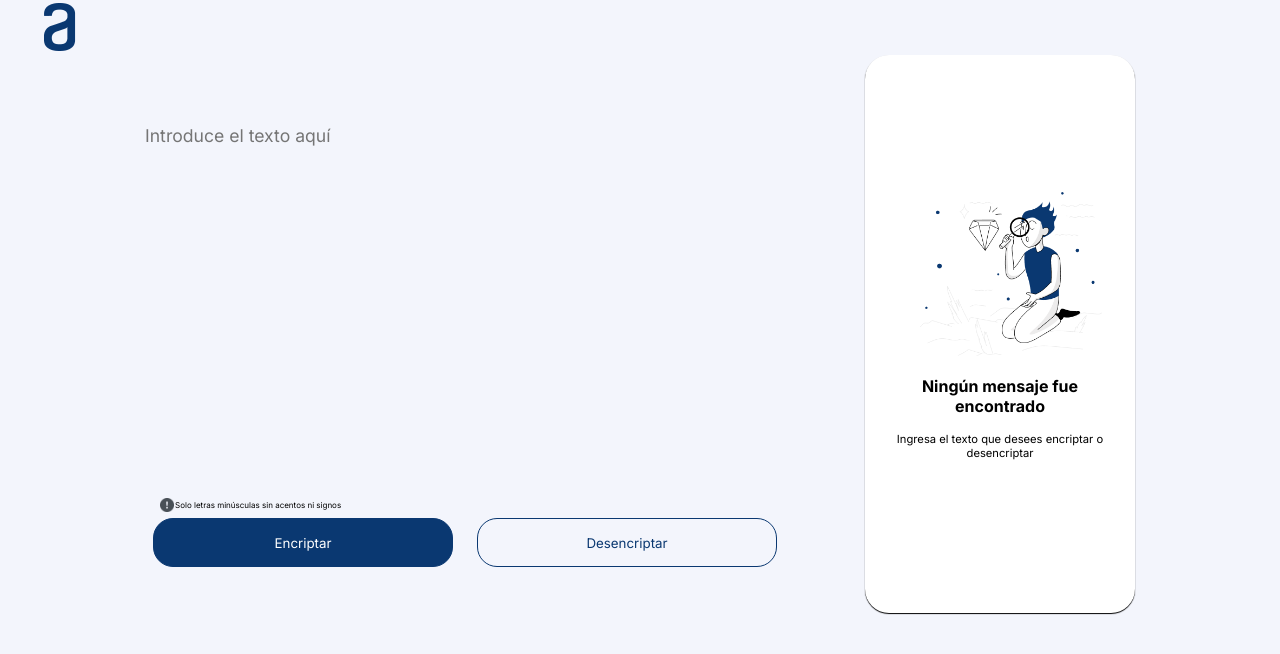
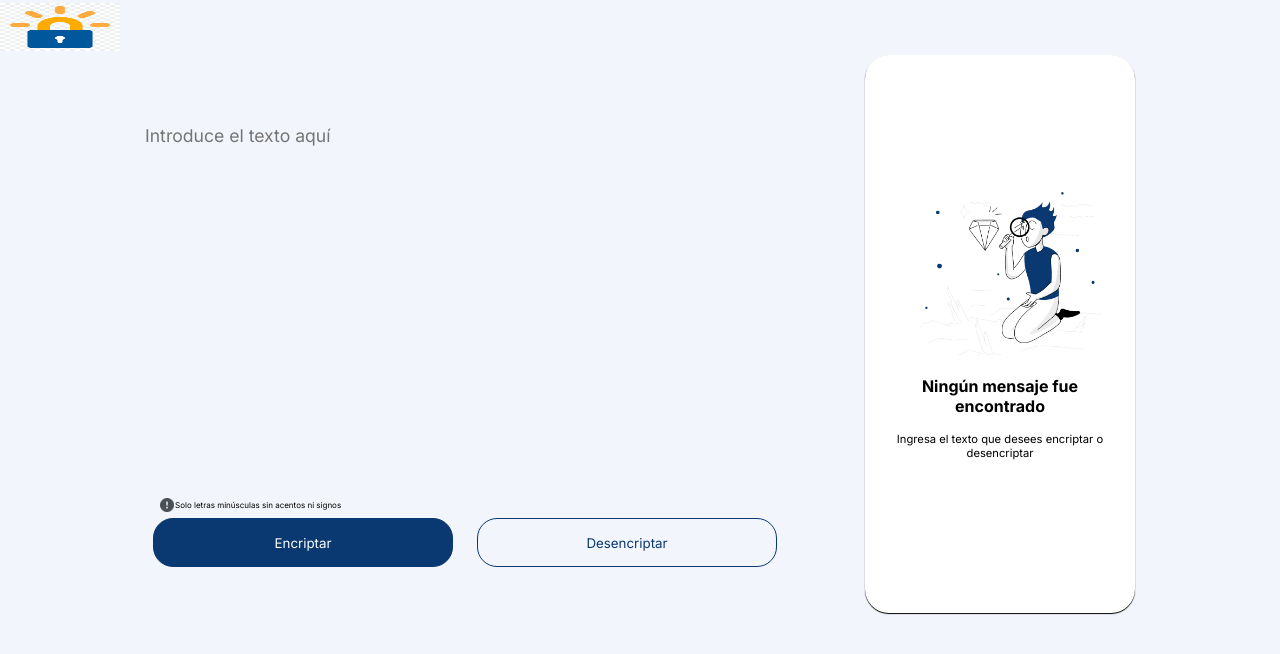
Before and after one commit to MercaderJS/Encriptador-de-texto, a plain HTML site: page index.html in a window 1280 px wide. Drawn offline with Linux system fonts and the light colour scheme.

Commit message:
cambio de logo header

```diff
--- a/index.html
+++ b/index.html
@@ -11,7 +11,7 @@
     <title>Encriptador</title>
 </head>
 <header class="encabezado"><!--aqui va el logo-->
-    <img  class="logo" src="./img/logoAlura.png" alt="logo">
+    <img  class="logo" src="./img/logo.png" alt="logo">
 </header>
 <body>
     <main class="contenido">
```
